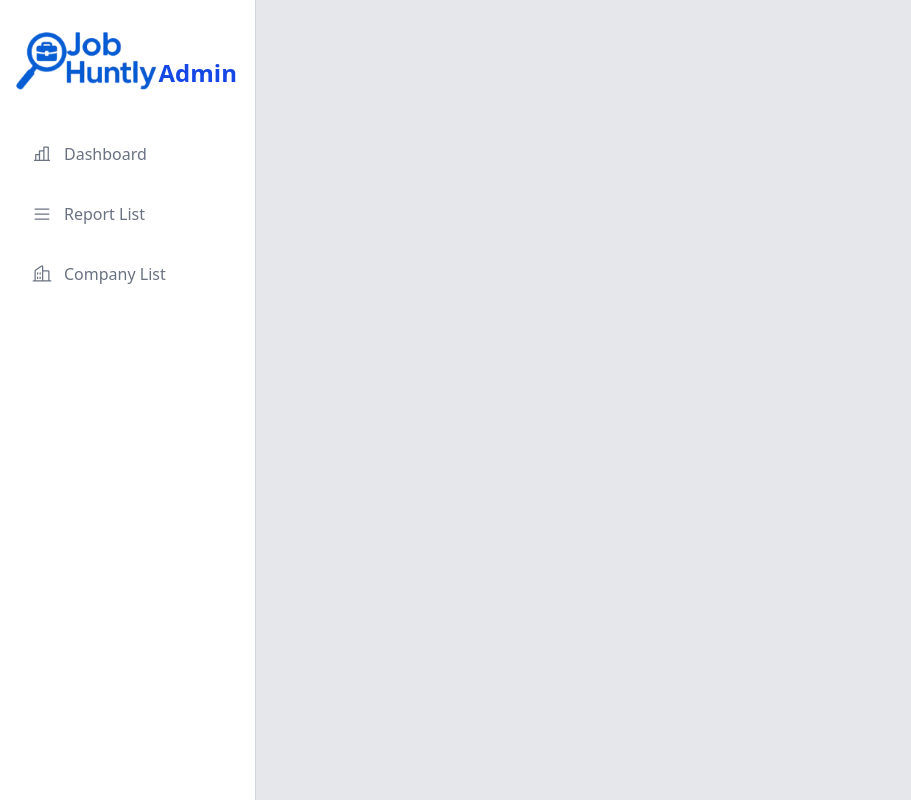
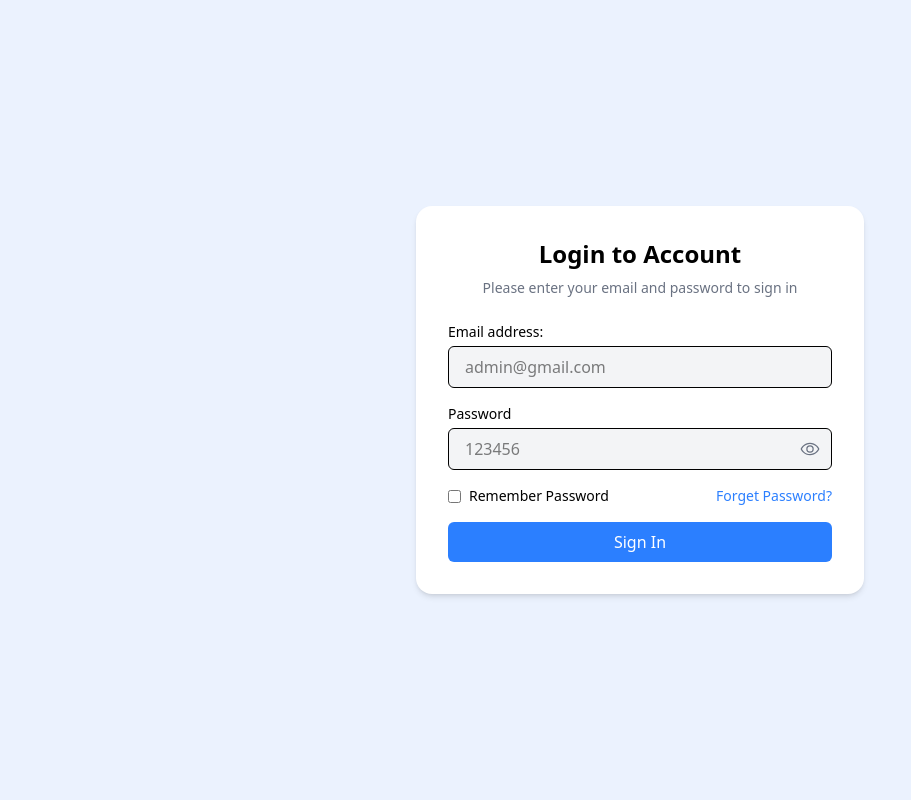
Before and after one commit to Group-3-KTC/job-huntly-admin-app, a React (Vite) app: page /login in a window 1280 px wide. Shown: the whole page, without its empty margins (0-911 px from the left). Built offline with nearby package versions, Linux system fonts and the light colour scheme.

Commit message:
creating login chart dashboard statisticCard

```diff
--- a/src/App.tsx
+++ b/src/App.tsx
@@ -1,9 +1,29 @@
+// src/App.tsx
+import { BrowserRouter, Routes, Route, Navigate } from "react-router-dom";
 import AdminLayout from "./layouts/AdminLayout";
+import Login from "./features/login/pages/Login";
+import { AuthProvider } from "./contexts/AuthContext";
+import { ProtectedRoute } from "./routes/ProtectedRoute";
 
 function App() {
-  return <>
-    <AdminLayout/>
-  </>;
+  return (
+    <AuthProvider>
+      <BrowserRouter>
+        <Routes>
+          <Route path="/login" element={<Login />} />
+          <Route
+            path="/*"
+            element={
+              <ProtectedRoute>
+                <AdminLayout />
+              </ProtectedRoute>
+            }
+          />
+          <Route path="/" element={<Navigate to="/login" replace />} />
+        </Routes>
+      </BrowserRouter>
+    </AuthProvider>
+  );
 }
 
 export default App;
--- a/src/components/layout/Sidebar.tsx
+++ b/src/components/layout/Sidebar.tsx
@@ -4,7 +4,7 @@ import { useState } from "react";
 import { assets } from "../../assets/assets"
 
 const navItems = [
-  { to: "/", label: "Dashboard", icon: <ChartBar size={20} /> },
+  { to: "/dashboard", label: "Dashboard", icon: <ChartBar size={20} /> },
   { to: "/listReport", label: "Report List", icon: <List size={20} /> },
   { to: "/companyList", label: "Company List", icon: <Buildings size={20} /> },
 ];
--- a/src/contexts/AuthContext.tsx
+++ b/src/contexts/AuthContext.tsx
@@ -0,0 +1,30 @@
+// src/context/AuthContext.tsx
+import React, { createContext, useState, type ReactNode,  } from "react";
+
+interface AuthContextType {
+  isAuthenticated: boolean;
+  login: () => void;
+  logout: () => void;
+}
+
+export const AuthContext = createContext<AuthContextType | undefined>(
+  undefined
+);
+
+export const AuthProvider = ({ children }: { children: ReactNode }) => {
+  const [isAuthenticated, setIsAuthenticated] = useState(
+    !!localStorage.getItem("admin_token")
+  ); // Kiểm tra token khi khởi tạo
+
+  const login = () => setIsAuthenticated(true);
+  const logout = () => {
+    setIsAuthenticated(false);
+    localStorage.removeItem("admin_token");
+  };
+
+  return (
+    <AuthContext.Provider value={{ isAuthenticated, login, logout }}>
+      {children}
+    </AuthContext.Provider>
+  );
+};
--- a/src/features/dashboard/pages/DashboardPage.tsx
+++ b/src/features/dashboard/pages/DashboardPage.tsx
@@ -3,10 +3,7 @@ import {
   Buildings,
   ReadCvLogo,
   User,
-  UserCircleIcon,
-} from "@phosphor-icons/react";
-import { BuildingsIcon } from "@phosphor-icons/react/dist/ssr";
-import React from "react";
+} from "@phosphor-icons/react";;
 import type { StatisticCardProps } from "../../../types/statistics.type";
 import StatisCard from "../../../components/ui/StatisticCard";
 
--- /dev/null
+++ b/src/features/login/pages/Login.tsx
@@ -0,0 +1,109 @@
+import React, { useState } from "react";
+import { Eye, EyeSlash } from "@phosphor-icons/react";
+import { useNavigate } from "react-router-dom";
+
+const Login = () => {
+  const [showPassword, setShowPassword] = useState(false);
+  const [form, setForm] = useState({ email: "", password: "" });
+  const [error, setError] = useState("");
+  const navigate = useNavigate();
+
+  const onSubmit = (e: React.FormEvent<HTMLFormElement>) => {
+    e.preventDefault();
+    if (form.email === "admin@gmail.com" && form.password === "123456") {
+      localStorage.setItem("admin_token", "dummy_token");
+      navigate("/dashboard")
+    } else {
+      setError("Sai email hoặc password");
+    }
+  };
+
+
+  const handleChange = (e: React.ChangeEvent<HTMLInputElement>) => {
+    const { name, value } = e.target;
+    setForm((prev) => ({ ...prev, [name]: value }));
+  };
+
+  return (
+    <div className="min-h-screen flex items-center justify-center bg-[#3B82F6]/10 px-4">
+      <div className="w-full max-w-md p-8 bg-white shadow-md rounded-2xl">
+        <h2 className="mb-2 text-2xl font-semibold text-center">
+          Login to Account
+        </h2>
+        <p className="mb-6 text-sm text-center text-gray-500">
+          Please enter your email and password to sign in
+        </p>
+        <form className="space-y-4" onSubmit={onSubmit}>
+          {/* Email Field */}
+          <div>
+            <label className="block mb-1 text-sm font-medium" htmlFor="email">
+              Email address:
+            </label>
+            <input
+              type="email"
+              id="email"
+              name="email"
+              value={form.email}
+              onChange={handleChange}
+              placeholder="admin@gmail.com"
+              className="w-full px-4 py-2 bg-gray-100 border rounded-md outline-none focus:ring-2 focus:ring-blue-500"
+            />
+          </div>
+
+          {/* Password Field */}
+          <div>
+            <label
+              className="block mb-1 text-sm font-medium"
+              htmlFor="password"
+            >
+              Password
+            </label>
+            <div className="relative">
+              <input
+                type={showPassword ? "text" : "password"}
+                id="password"
+                name="password"
+                value={form.password}
+                onChange={handleChange}
+                placeholder="123456"
+                className="w-full px-4 py-2 pr-10 bg-gray-100 border rounded-md outline-none focus:ring-2 focus:ring-blue-500"
+              />
+              <div
+                className="absolute inset-y-0 flex items-center text-gray-500 cursor-pointer right-3"
+                onClick={() => setShowPassword(!showPassword)}
+              >
+                {showPassword ? <EyeSlash size={20} /> : <Eye size={20} />}
+              </div>
+            </div>
+          </div>
+
+          {/* Remember & Forgot */}
+          <div className="flex items-center justify-between text-sm">
+            <label className="flex items-center gap-2">
+              <input type="checkbox" className="accent-blue-500" />
+              Remember Password
+            </label>
+            <a href="#" className="text-blue-500 hover:underline">
+              Forget Password?
+            </a>
+          </div>
+
+          {/* Submit Button */}
+          <button
+            type="submit"
+            className="w-full py-2 text-white transition bg-blue-500 rounded-md hover:bg-blue-600"
+          >
+            Sign In
+          </button>
+
+          {/* Error Message */}
+          {error && (
+            <p className="mt-2 text-sm text-center text-red-500">{error}</p>
+          )}
+        </form>
+      </div>
+    </div>
+  );
+};
+
+export default Login;
--- /dev/null
+++ b/src/features/login/services/auth.ts
@@ -0,0 +1,3 @@
+export const isAuthenticated = () => {
+  return localStorage.getItem("admin_token") !== null;
+};
--- a/src/main.tsx
+++ b/src/main.tsx
@@ -2,12 +2,9 @@ import { StrictMode } from "react";
 import { createRoot } from "react-dom/client";
 import "./styles/global.css";
 import App from "./App.tsx";
-import { BrowserRouter } from "react-router-dom";
 
 createRoot(document.getElementById("root")!).render(
   <StrictMode>
-    <BrowserRouter>
       <App />
-    </BrowserRouter>
   </StrictMode>
 );
--- /dev/null
+++ b/src/routes/ProtectedRoute.tsx
@@ -0,0 +1,20 @@
+// src/components/ProtectedRoute.tsx
+import { Navigate } from "react-router-dom";
+import { useContext } from "react";
+import { AuthContext } from "../contexts/AuthContext";
+
+interface ProtectedRouteProps {
+  children: React.ReactNode;
+}
+
+export const ProtectedRoute = ({ children }: ProtectedRouteProps) => {
+  const authContext = useContext(AuthContext);
+
+  if (!authContext) {
+    throw new Error("AuthContext must be used within an AuthProvider");
+  }
+
+  const { isAuthenticated } = authContext;
+
+  return isAuthenticated ? <>{children}</> : <Navigate to="/login" replace />;
+};
--- a/src/routes/adminRoutes.tsx
+++ b/src/routes/adminRoutes.tsx
@@ -1,18 +1,40 @@
-import React from 'react'
-import { Route, Routes } from 'react-router-dom'
-import DashboardPage from '../features/dashboard/pages/DashboardPage'
+// import React from 'react'
+// import { Route, Routes } from 'react-router-dom'
+// import DashboardPage from '../features/dashboard/pages/DashboardPage'
+// import CompanyList from '../features/companylist/pages/CompanyList';
+// import ReportList from '../features/reportlist/pages/ReportList';
+// import Login from '../features/login/pages/Login';
+
+
+// const AdminRoutes = () => {
+//   return (
+//     <Routes>
+//       <Route path="/dashboard" element={<DashboardPage />} />
+//       <Route path="/listReport" element={<ReportList />} />
+//       <Route path="/companyList" element={<CompanyList />} />
+//       <Route path="/login" element={<Login />} />
+//     </Routes>
+//   );
+// };
+
+// export default AdminRoutes
+
+// src/features/routes/AdminRoutes.tsx
+import React from 'react';
+import { Route, Routes } from 'react-router-dom';
+import DashboardPage from '../features/dashboard/pages/DashboardPage';
 import CompanyList from '../features/companylist/pages/CompanyList';
 import ReportList from '../features/reportlist/pages/ReportList';
-
 
 const AdminRoutes = () => {
   return (
     <Routes>
-      <Route path="/" element={<DashboardPage />} />
+      <Route path="/dashboard" element={<DashboardPage />} />
       <Route path="/listReport" element={<ReportList />} />
       <Route path="/companyList" element={<CompanyList />} />
+      <Route path="/" element={<DashboardPage />} /> {/* Chuyển hướng mặc định đến dashboard */}
     </Routes>
   );
 };
 
-export default AdminRoutes
+export default AdminRoutes;
```
